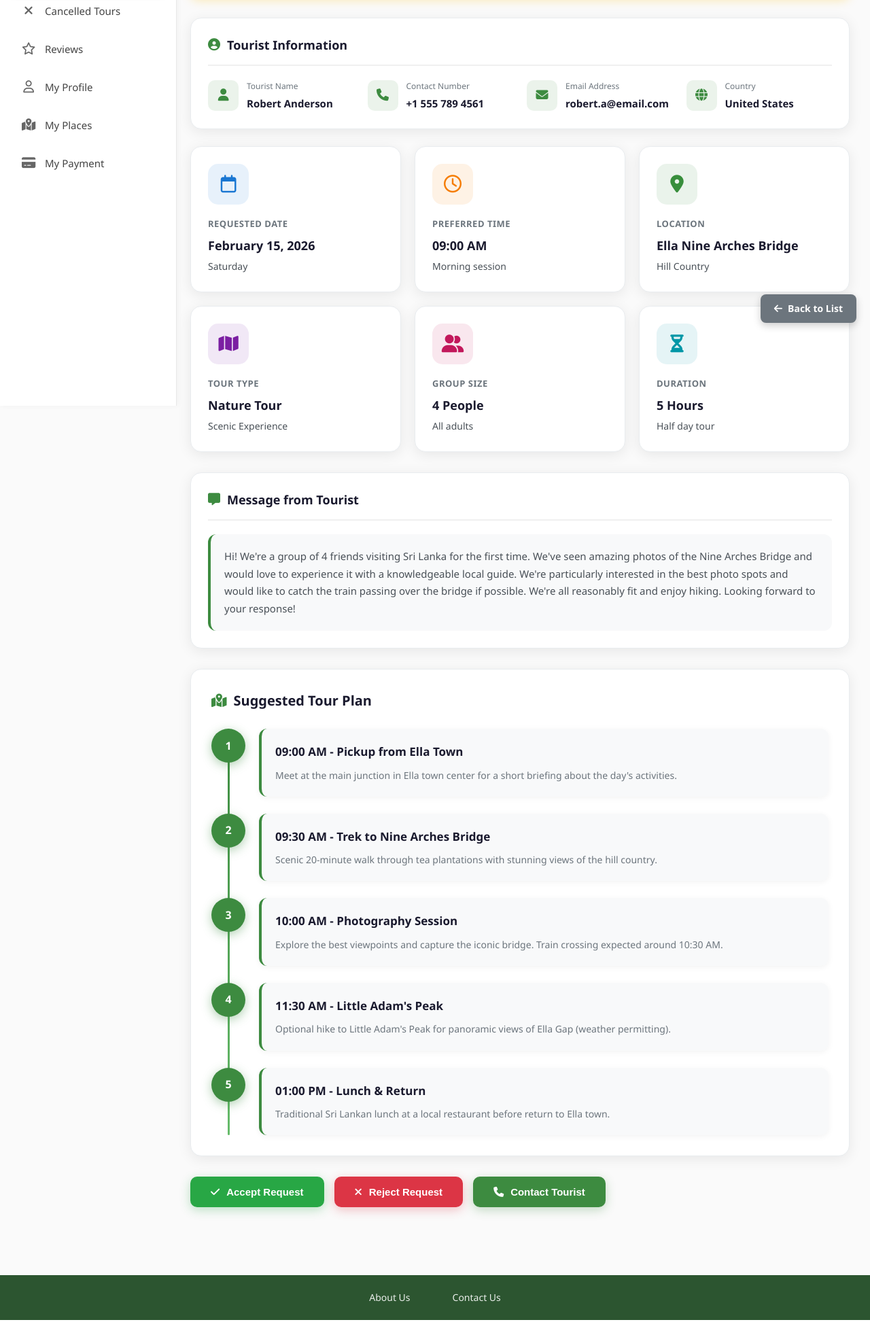
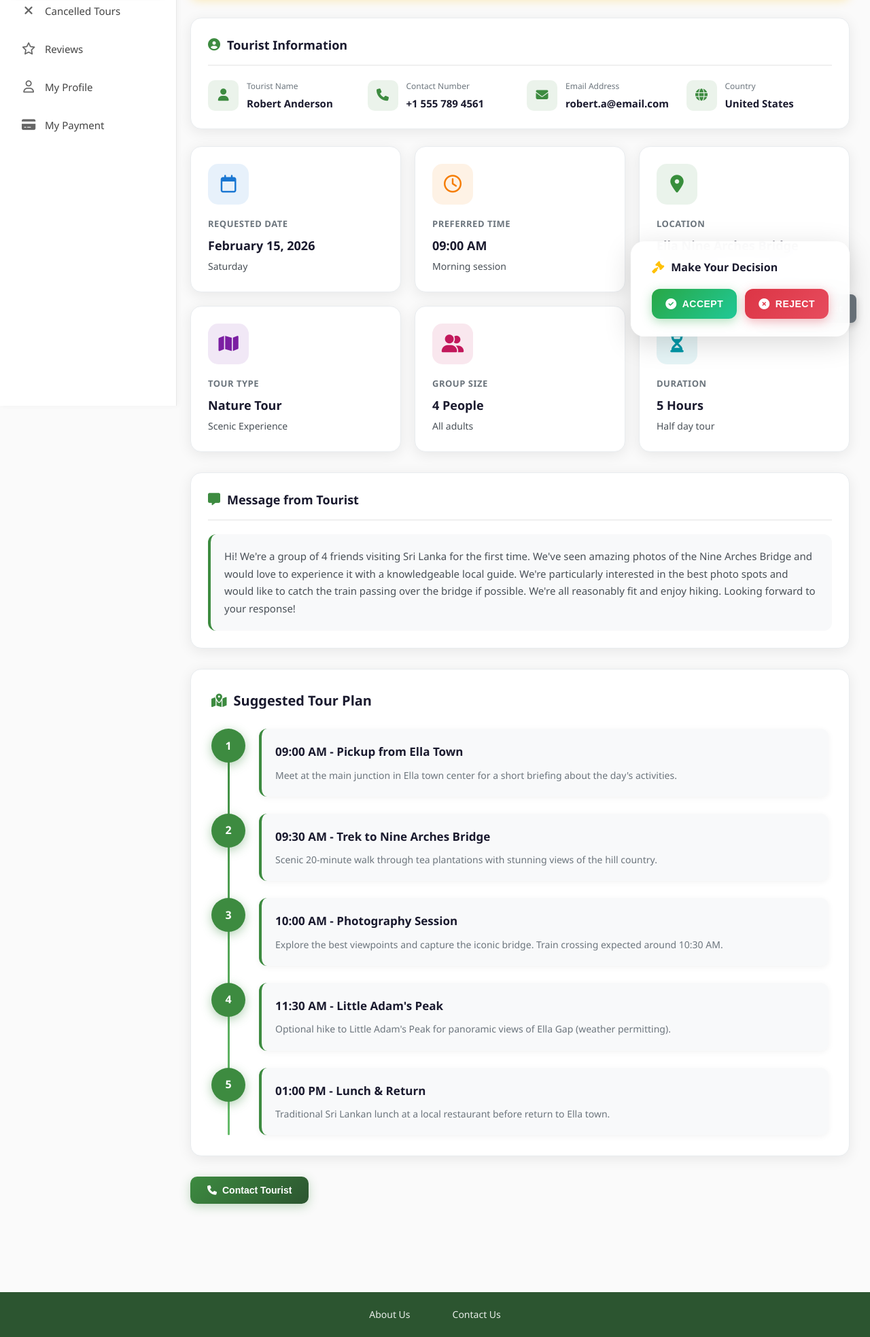
Before and after one commit to Saubhagya-VRN/CeylonGo, a PHP site: page /guide/pending_info.php in a window 1280 px wide. Shown: the part 275-2242 px from the top of the page at 68% size. Before the commit the page ends 2217 px from the top, so only its background shows below. Run offline with PHP 8.4, Linux system fonts and the light colour scheme; a user stored in the database is signed in; data comes from the database, SQL or seed files in the repository.

Commit message:
Tour Guide & Transport Provider

```diff
--- a/views/guide/cancelled.php
+++ b/views/guide/cancelled.php
@@ -60,7 +60,6 @@
         <li class="active"><a href="/CeylonGo/public/guide/cancelled"><i class="fa-solid fa-xmark"></i> Cancelled Tours</a></li>
         <li><a href="/CeylonGo/public/guide/review"><i class="fa-regular fa-star"></i> Reviews</a></li>
         <li><a href="/CeylonGo/public/guide/profile"><i class="fa-regular fa-user"></i> My Profile</a></li>
-        <li><a href="/CeylonGo/public/guide/places"><i class="fa-solid fa-map-location-dot"></i> My Places</a></li>
         <li><a href="/CeylonGo/public/guide/payment"><i class="fa-solid fa-credit-card"></i> My Payment</a></li>
       </ul>
     </div>
--- a/views/guide/cancelled_info.php
+++ b/views/guide/cancelled_info.php
@@ -446,7 +446,6 @@
         <li class="active"><a href="/CeylonGo/public/guide/cancelled"><i class="fa-solid fa-xmark"></i> Cancelled Tours</a></li>
         <li><a href="/CeylonGo/public/guide/review"><i class="fa-regular fa-star"></i> Reviews</a></li>
         <li><a href="/CeylonGo/public/guide/profile"><i class="fa-regular fa-user"></i> My Profile</a></li>
-        <li><a href="/CeylonGo/public/guide/places"><i class="fa-solid fa-map-location-dot"></i> My Places</a></li>
         <li><a href="/CeylonGo/public/guide/payment"><i class="fa-solid fa-credit-card"></i> My Payment</a></li>
       </ul>
     </aside>
--- a/views/guide/guide_dashboard.php
+++ b/views/guide/guide_dashboard.php
@@ -51,7 +51,6 @@
         <li><a href="/CeylonGo/public/guide/cancelled"><i class="fa-solid fa-xmark"></i> Cancelled Tours</a></li>
         <li><a href="/CeylonGo/public/guide/review"><i class="fa-regular fa-star"></i> Reviews</a></li>
         <li><a href="/CeylonGo/public/guide/profile"><i class="fa-regular fa-user"></i> My Profile</a></li>
-        <li><a href="/CeylonGo/public/guide/places"><i class="fa-solid fa-map-location-dot"></i> My Places</a></li>
         <li><a href="/CeylonGo/public/guide/payment"><i class="fa-solid fa-credit-card"></i> My Payment</a></li>
       </ul>
     </div>
--- a/views/guide/info.php
+++ b/views/guide/info.php
@@ -480,7 +480,6 @@
         <li><a href="/CeylonGo/public/guide/cancelled"><i class="fa-solid fa-xmark"></i> Cancelled Tours</a></li>
         <li><a href="/CeylonGo/public/guide/review"><i class="fa-regular fa-star"></i> Reviews</a></li>
         <li><a href="/CeylonGo/public/guide/profile"><i class="fa-regular fa-user"></i> My Profile</a></li>
-        <li><a href="/CeylonGo/public/guide/places"><i class="fa-solid fa-map-location-dot"></i> My Places</a></li>
         <li><a href="/CeylonGo/public/guide/payment"><i class="fa-solid fa-credit-card"></i> My Payment</a></li>
       </ul>
     </aside>
--- a/views/guide/payment.php
+++ b/views/guide/payment.php
@@ -40,7 +40,7 @@ if ($_SERVER['REQUEST_METHOD'] === 'POST' && isset($_POST['action']) && $_POST['
         $db = Database::getConnection();
         $bankModel = new GuideBankDetails($db);
 
-        $bankModel->ref_id = $user_id;
+        $bankModel->id = $user_id;
         $bankModel->bank_name = trim($_POST['bank_name']);
         $bankModel->acc_no = trim($_POST['acc_no']);
         $bankModel->acc_holder_name = trim($_POST['acc_holder_name']);
@@ -63,7 +63,7 @@ if ($_SERVER['REQUEST_METHOD'] === 'POST' && isset($_POST['action']) && $_POST['
 try {
     $db = Database::getConnection();
     $bankModel = new GuideBankDetails($db);
-    $bankData = $bankModel->getBankDetailsByRefId($user_id);
+    $bankData = $bankModel->getBankDetailsById($user_id);
 } catch (Exception $e) {
     $bankData = null;
 }
@@ -654,7 +654,6 @@ $averageTour = count($payments) > 0 ? $totalEarnings / count($payments) : 0;
                 <li><a href="/CeylonGo/public/guide/cancelled"><i class="fa-solid fa-xmark"></i> Cancelled Tours</a></li>
                 <li><a href="/CeylonGo/public/guide/review"><i class="fa-regular fa-star"></i> Reviews</a></li>
                 <li><a href="/CeylonGo/public/guide/profile"><i class="fa-regular fa-user"></i> My Profile</a></li>
-                <li><a href="/CeylonGo/public/guide/places"><i class="fa-solid fa-map-location-dot"></i> My Places</a></li>
                 <li class="active"><a href="/CeylonGo/public/guide/payment"><i class="fa-solid fa-credit-card"></i> My Payment</a></li>
             </ul>
         </div>
--- a/views/guide/pending.php
+++ b/views/guide/pending.php
@@ -83,7 +83,6 @@
         <li><a href="/CeylonGo/public/guide/cancelled"><i class="fa-solid fa-xmark"></i> Cancelled Tours</a></li>
         <li><a href="/CeylonGo/public/guide/review"><i class="fa-regular fa-star"></i> Reviews</a></li>
         <li><a href="/CeylonGo/public/guide/profile"><i class="fa-regular fa-user"></i> My Profile</a></li>
-        <li><a href="/CeylonGo/public/guide/places"><i class="fa-solid fa-map-location-dot"></i> My Places</a></li>
         <li><a href="/CeylonGo/public/guide/payment"><i class="fa-solid fa-credit-card"></i> My Payment</a></li>
       </ul>
     </div>
--- a/views/guide/pending_info.php
+++ b/views/guide/pending_info.php
@@ -377,50 +377,133 @@
       line-height: 1.6;
     }
 
-    /* Action Buttons */
+    /* Floating Decision Panel */
+    .decision-section {
+      position: fixed;
+      bottom: 30px;
+      right: 30px;
+      background: rgba(255, 255, 255, 0.95);
+      backdrop-filter: blur(20px);
+      -webkit-backdrop-filter: blur(20px);
+      border-radius: 20px;
+      padding: 25px 30px;
+      box-shadow: 0 10px 40px rgba(0, 0, 0, 0.15), 0 0 0 1px rgba(255, 255, 255, 0.2);
+      border: 1px solid rgba(255, 255, 255, 0.3);
+      z-index: 1000;
+      max-width: 400px;
+      animation: slideUp 0.4s ease-out;
+    }
+
+    @keyframes slideUp {
+      from {
+        opacity: 0;
+        transform: translateY(30px);
+      }
+      to {
+        opacity: 1;
+        transform: translateY(0);
+      }
+    }
+
+    .decision-section h3 {
+      margin: 0 0 18px 0;
+      font-size: 16px;
+      color: #1a1a2e;
+      display: flex;
+      align-items: center;
+      gap: 10px;
+      font-weight: 700;
+    }
+
+    .decision-section h3 i {
+      color: #ffc107;
+      font-size: 18px;
+    }
+
+    .decision-buttons {
+      display: flex;
+      gap: 12px;
+      flex-wrap: nowrap;
+    }
+
+    .decision-btn {
+      flex: 1;
+      padding: 14px 20px;
+      border: none;
+      border-radius: 12px;
+      font-size: 14px;
+      font-weight: 700;
+      cursor: pointer;
+      display: flex;
+      align-items: center;
+      justify-content: center;
+      gap: 8px;
+      transition: all 0.3s cubic-bezier(0.4, 0, 0.2, 1);
+      text-transform: uppercase;
+      letter-spacing: 0.5px;
+    }
+
+    .decision-btn.accept {
+      background: linear-gradient(135deg, #28a745 0%, #20c997 100%);
+      color: #fff;
+      box-shadow: 0 4px 15px rgba(40, 167, 69, 0.35);
+    }
+
+    .decision-btn.accept:hover {
+      transform: translateY(-2px) scale(1.02);
+      box-shadow: 0 8px 25px rgba(40, 167, 69, 0.45);
+    }
+
+    .decision-btn.accept:active {
+      transform: translateY(0) scale(0.98);
+    }
+
+    .decision-btn.accept i {
+      font-size: 16px;
+    }
+
+    .decision-btn.reject {
+      background: linear-gradient(135deg, #dc3545 0%, #e74c5e 100%);
+      color: #fff;
+      box-shadow: 0 4px 15px rgba(220, 53, 69, 0.35);
+    }
+
+    .decision-btn.reject:hover {
+      transform: translateY(-2px) scale(1.02);
+      box-shadow: 0 8px 25px rgba(220, 53, 69, 0.45);
+    }
+
+    .decision-btn.reject:active {
+      transform: translateY(0) scale(0.98);
+    }
+
+    .decision-btn.reject i {
+      font-size: 16px;
+    }
+
+    /* Other Action Buttons */
     .action-buttons {
       display: flex;
       gap: 15px;
       flex-wrap: wrap;
+      margin-bottom: 30px;
     }
 
     .action-btn {
-      padding: 14px 30px;
+      padding: 12px 25px;
       border: none;
       border-radius: 10px;
-      font-size: 15px;
+      font-size: 14px;
       font-weight: 600;
       cursor: pointer;
       display: flex;
       align-items: center;
-      gap: 10px;
+      gap: 8px;
       transition: all 0.3s ease;
     }
 
-    .action-btn.accept {
-      background: #28a745;
-      color: #fff;
-      box-shadow: 0 4px 15px rgba(40, 167, 69, 0.3);
-    }
-
-    .action-btn.accept:hover {
-      transform: translateY(-2px);
-      box-shadow: 0 6px 20px rgba(40, 167, 69, 0.4);
-    }
-
-    .action-btn.reject {
-      background: #dc3545;
-      color: #fff;
-      box-shadow: 0 4px 15px rgba(220, 53, 69, 0.3);
-    }
-
-    .action-btn.reject:hover {
-      transform: translateY(-2px);
-      box-shadow: 0 6px 20px rgba(220, 53, 69, 0.4);
-    }
-
     .action-btn.contact {
-      background: #3d8b40;
+      background: linear-gradient(135deg, #3d8b40 0%, #2c5530 100%);
       color: #fff;
       box-shadow: 0 4px 15px rgba(61, 139, 64, 0.3);
     }
@@ -458,8 +541,25 @@
         font-size: 14px;
       }
 
+      .decision-section {
+        left: 15px;
+        right: 15px;
+        bottom: 15px;
+        max-width: none;
+      }
+
+      .decision-buttons {
+        flex-direction: row;
+      }
+
+      .decision-btn {
+        padding: 12px 16px;
+        font-size: 13px;
+      }
+
       .action-buttons {
         flex-direction: column;
+        padding-bottom: 120px;
       }
 
       .action-btn {
@@ -506,7 +606,6 @@
         <li><a href="/CeylonGo/public/guide/cancelled"><i class="fa-solid fa-xmark"></i> Cancelled Tours</a></li>
         <li><a href="/CeylonGo/public/guide/review"><i class="fa-regular fa-star"></i> Reviews</a></li>
         <li><a href="/CeylonGo/public/guide/profile"><i class="fa-regular fa-user"></i> My Profile</a></li>
-        <li><a href="/CeylonGo/public/guide/places"><i class="fa-solid fa-map-location-dot"></i> My Places</a></li>
         <li><a href="/CeylonGo/public/guide/payment"><i class="fa-solid fa-credit-card"></i> My Payment</a></li>
       </ul>
     </aside>
@@ -671,18 +770,27 @@
 
       <!-- Action Buttons -->
       <div class="action-buttons">
-        <button class="action-btn accept" onclick="if(confirm('Accept this tour request?')) alert('Request accepted!')">
-          <i class="fa-solid fa-check"></i> Accept Request
-        </button>
-        <button class="action-btn reject" onclick="if(confirm('Are you sure you want to reject this request?')) alert('Request rejected')">
-          <i class="fa-solid fa-xmark"></i> Reject Request
-        </button>
         <button class="action-btn contact" onclick="alert('Contacting tourist...')">
           <i class="fa-solid fa-phone"></i> Contact Tourist
         </button>
       </div>
 
     </main>
+  </div>
+
+  <!-- Floating Decision Panel -->
+  <div class="decision-section">
+    <h3><i class="fa-solid fa-gavel"></i> Make Your Decision</h3>
+    <div class="decision-buttons">
+      <button class="decision-btn accept" onclick="if(confirm('Accept this tour request?')) alert('Request accepted!')">
+        <i class="fa-solid fa-check-circle"></i>
+        Accept
+      </button>
+      <button class="decision-btn reject" onclick="if(confirm('Are you sure you want to reject this request?')) alert('Request rejected')">
+        <i class="fa-solid fa-times-circle"></i>
+        Reject
+      </button>
+    </div>
   </div>
 
   <!-- Footer -->
--- a/views/guide/profile.php
+++ b/views/guide/profile.php
@@ -740,7 +740,6 @@ $specializations = [
         <li><a href="/CeylonGo/public/guide/cancelled"><i class="fa-solid fa-xmark"></i> Cancelled Tours</a></li>
         <li><a href="/CeylonGo/public/guide/review"><i class="fa-regular fa-star"></i> Reviews</a></li>
         <li class="active"><a href="/CeylonGo/public/guide/profile"><i class="fa-regular fa-user"></i> My Profile</a></li>
-        <li><a href="/CeylonGo/public/guide/places"><i class="fa-solid fa-map-location-dot"></i> My Places</a></li>
         <li><a href="/CeylonGo/public/guide/payment"><i class="fa-solid fa-credit-card"></i> My Payment</a></li>
       </ul>
     </div>
--- a/views/guide/review.php
+++ b/views/guide/review.php
@@ -69,7 +69,6 @@
         <li><a href="/CeylonGo/public/guide/cancelled"><i class="fa-solid fa-xmark"></i> Cancelled Tours</a></li>
         <li class="active"><a href="/CeylonGo/public/guide/review"><i class="fa-regular fa-star"></i> Reviews</a></li>
         <li><a href="/CeylonGo/public/guide/profile"><i class="fa-regular fa-user"></i> My Profile</a></li>
-        <li><a href="/CeylonGo/public/guide/places"><i class="fa-solid fa-map-location-dot"></i> My Places</a></li>
         <li><a href="/CeylonGo/public/guide/payment"><i class="fa-solid fa-credit-card"></i> My Payment</a></li>
       </ul>
     </div>
--- a/views/guide/upcoming.php
+++ b/views/guide/upcoming.php
@@ -50,7 +50,6 @@
         <li><a href="/CeylonGo/public/guide/cancelled"><i class="fa-solid fa-xmark"></i> Cancelled Tours</a></li>
         <li><a href="/CeylonGo/public/guide/review"><i class="fa-regular fa-star"></i> Reviews</a></li>
         <li><a href="/CeylonGo/public/guide/profile"><i class="fa-regular fa-user"></i> My Profile</a></li>
-        <li><a href="/CeylonGo/public/guide/places"><i class="fa-solid fa-map-location-dot"></i> My Places</a></li>
         <li><a href="/CeylonGo/public/guide/payment"><i class="fa-solid fa-credit-card"></i> My Payment</a></li>
       </ul>
     </div>
```
Also changed, not shown: models/GuideBankDetails.php (+32 -22 lines).
